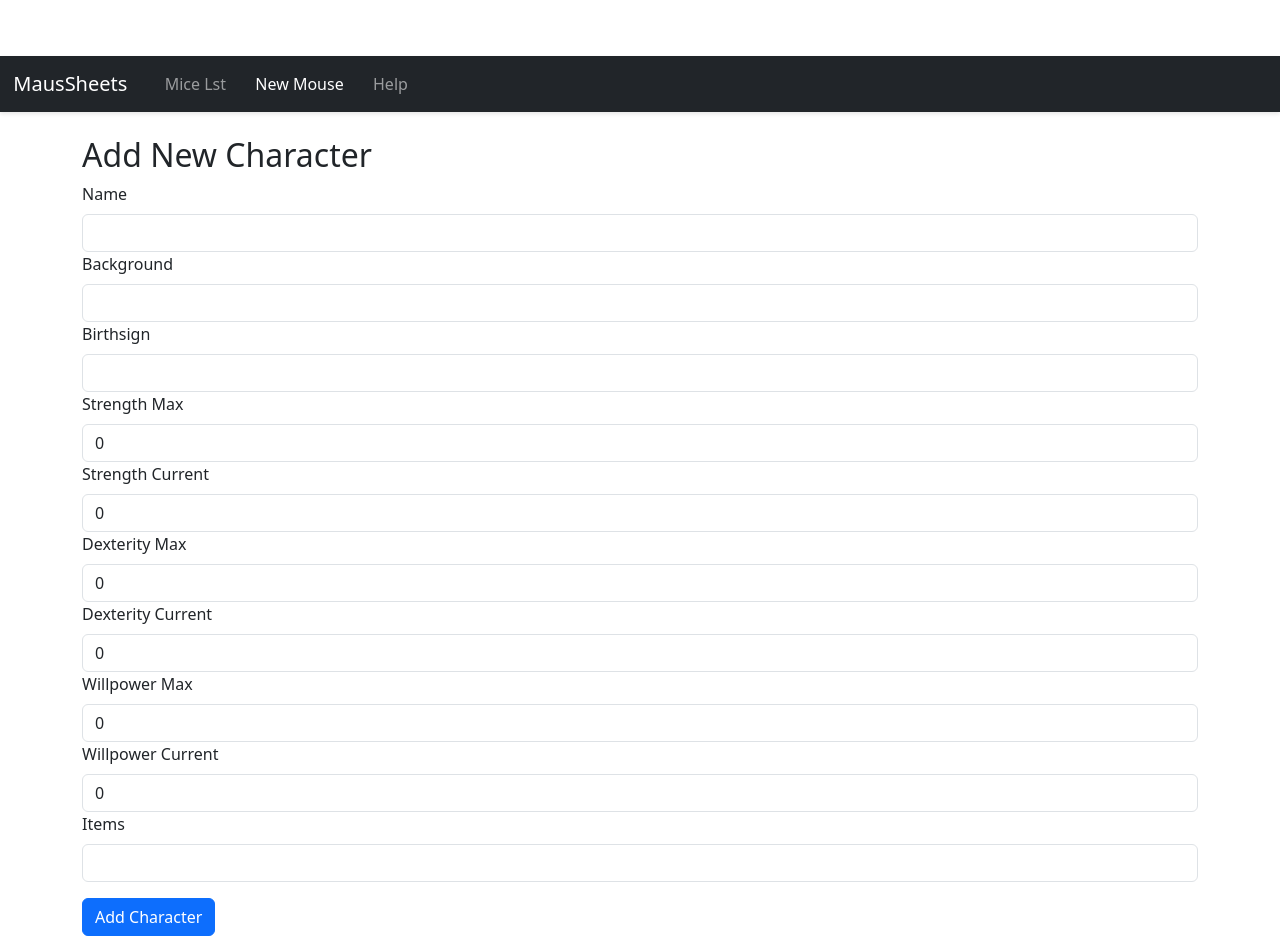
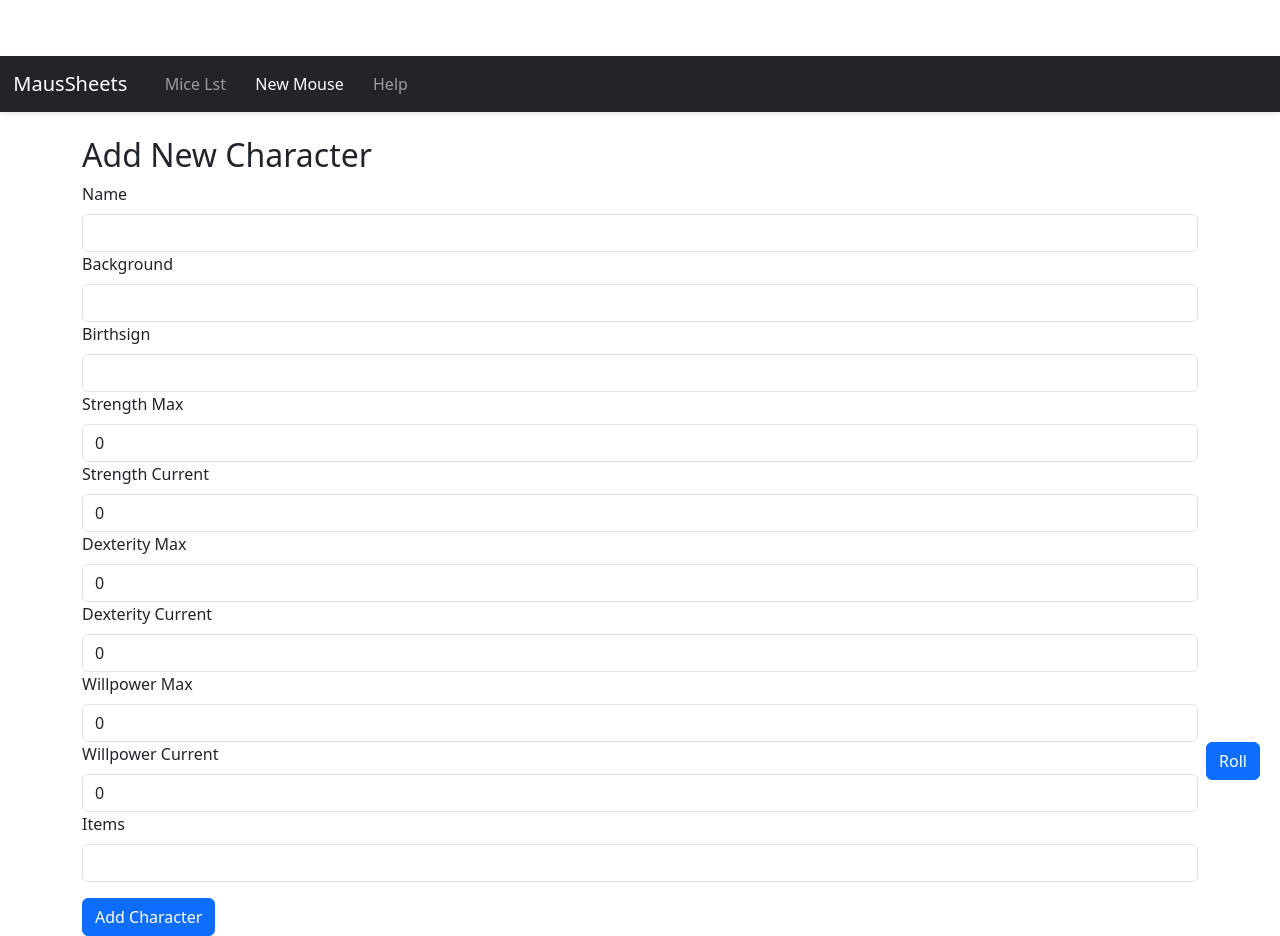
Before and after one commit to alvarocavalcanti/MausSheet, a React (Create React App) app: page /new in a window 1280 px wide. Built offline with nearby package versions, Linux system fonts and the light colour scheme.

Commit message:
Added dice roller

```diff
--- a/src/components/CharacterForm.tsx
+++ b/src/components/CharacterForm.tsx
@@ -3,6 +3,7 @@ import { CharacterSheet } from '../types';
 import { v4 as uuidv4 } from 'uuid';
 import { Form, Button, Container, Alert, Row, Col } from 'react-bootstrap';
 import { useNavigate, useParams } from 'react-router-dom';
+import DiceRoller from './DiceRoller';
 
 const CharacterForm: React.FC = () => {
   const { id } = useParams<{ id: string }>();
@@ -245,6 +246,7 @@ const CharacterForm: React.FC = () => {
           {id ? 'Save Changes' : 'Add Character'}
         </Button>
       </Form>
+      <DiceRoller />
     </Container>
   );
 };
--- /dev/null
+++ b/src/components/DiceRoller.tsx
@@ -0,0 +1,70 @@
+// src/DiceRoller.tsx
+import React, { useState } from "react";
+import "../index.css";
+import { Button, Col, Row } from "react-bootstrap";
+
+const diceTypes = [
+  { sides: 4, name: "d4" },
+  { sides: 6, name: "d6" },
+  { sides: 8, name: "d8" },
+  { sides: 10, name: "d10" },
+  { sides: 12, name: "d12" },
+  { sides: 20, name: "d20" },
+  { sides: 100, name: "d100" },
+];
+
+const rollDice = (sides: number) => {
+  return Math.floor(Math.random() * sides) + 1;
+};
+
+const DiceRoller: React.FC = () => {
+  const [expanded, setExpanded] = useState(false);
+  const [result, setResult] = useState<string | null>(null);
+
+  const handleRoll = (sides: number) => {
+    const rollResult = rollDice(sides);
+    setResult(`${rollResult}`);
+  };
+
+  return (
+    <div className="dice-roller-container">
+      <Row>
+        <Col>{result && <h2>{result}</h2>}</Col>
+      </Row>
+      {expanded && (
+        <div>
+          {diceTypes.map((dice) => (
+            <Row>
+              <Col>
+                <Button
+                  key={dice.sides}
+                  onClick={() => handleRoll(dice.sides)}
+                  className="mt-1 secondary"
+                  variant="secondary"
+                >
+                  {dice.name}
+                </Button>
+              </Col>
+            </Row>
+          ))}
+        </div>
+      )}
+      <Row>
+        <Col>
+          <Button
+            onClick={() => {
+              setExpanded(!expanded);
+              setResult(null);
+            }}
+            className="mt-2"
+            variant="primary"
+          >
+            {!expanded ? "Roll" : "Hide"}
+          </Button>
+        </Col>
+      </Row>
+    </div>
+  );
+};
+
+export default DiceRoller;
--- a/src/index.css
+++ b/src/index.css
@@ -48,3 +48,10 @@ button {
   width: 100%;
   bottom: 0;
 }
+
+.dice-roller-container {
+  position: fixed;
+  bottom: 20px;
+  right: 20px;
+  z-index: 1000; /* Ensure it is above other elements */
+}
```
